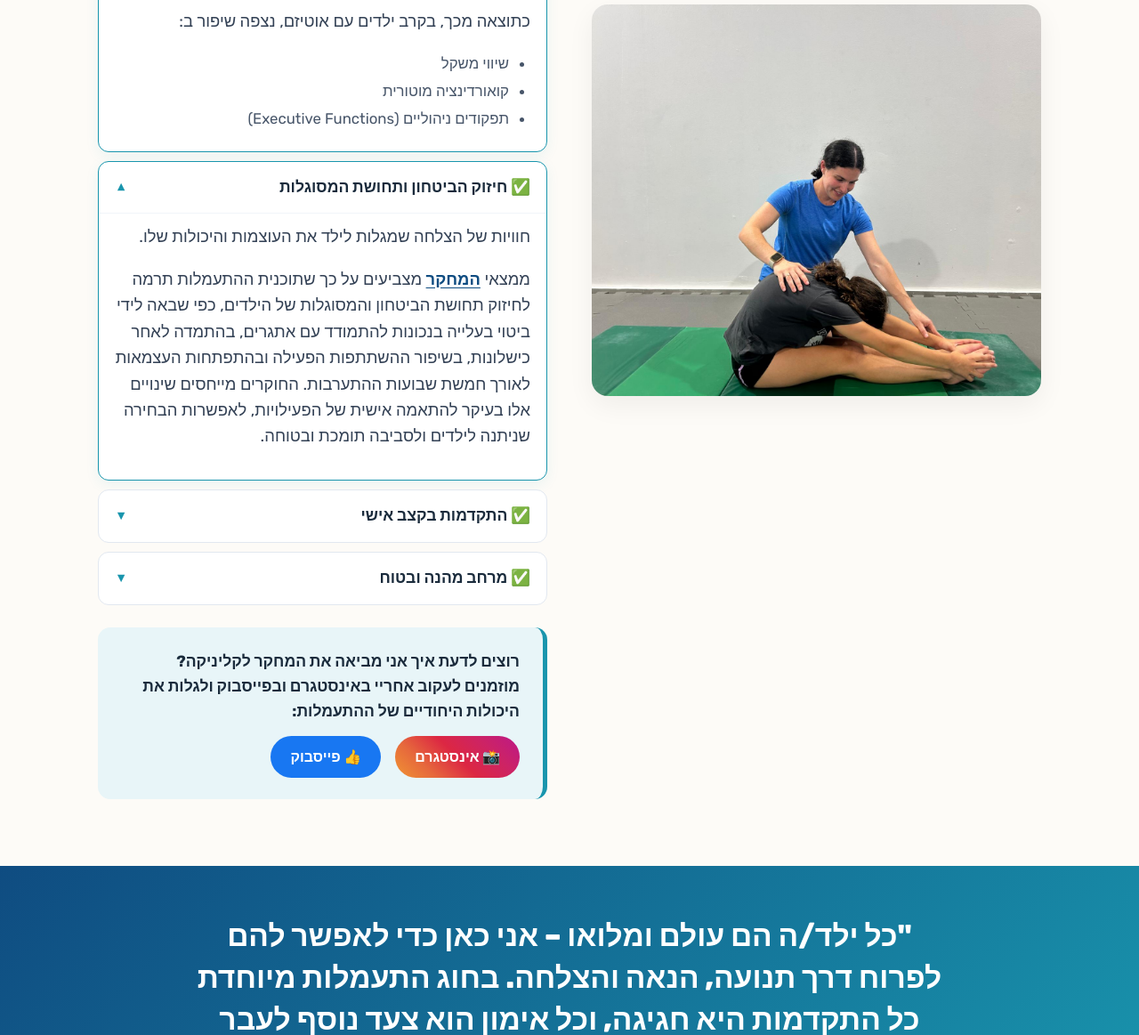
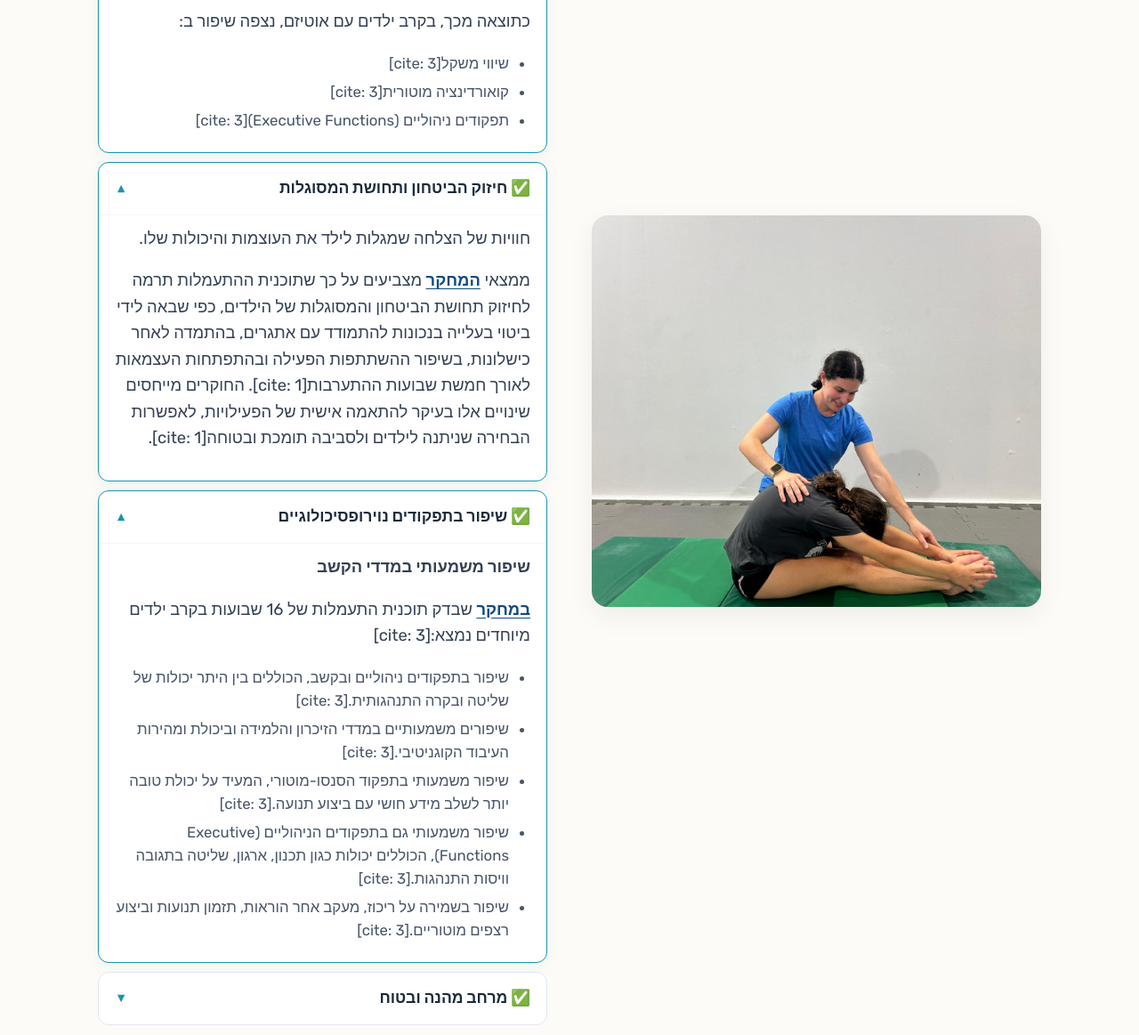
Before and after one commit to ReutRamraz/reut-gymnastics, a plain HTML site: page index.html in a window 1280 px wide. Shown: the part 2780-3943 px from the top of the page at 89% size. Drawn offline with Linux system fonts and the light colour scheme.

Commit message:
Add files via upload

```diff
--- a/index.html
+++ b/index.html
@@ -403,7 +403,8 @@
       list-style-type: disc;
     }
     .accordion-content li {
-      margin-bottom: 4px;
+      margin-bottom: 6px;
+      line-height: 1.55;
     }
 
     /* In-text Research Link */
@@ -823,7 +824,7 @@
 
           <!-- Accordion / Collapsible Menu -->
           <div class="accordion-group">
-            <!-- 1. Motor & Coordination with research link -->
+            <!-- 1. Motor & Coordination -->
             <details class="accordion-item" open>
               <summary class="accordion-header">
                 <span>✅ פיתוח מוטוריקה וקואורדינציה</span>
@@ -832,18 +833,18 @@
               <div class="accordion-content">
                 <p>חיזוק הגוף, ויסות תנועתי ושיפור תחושת הגוף במרחב.</p>
                 <p>
-                  <a href="motor-study.pdf" target="_blank" class="research-text-link" title="פתיחת קובץ המחקר המלא ב-PDF">במחקר</a> שבדק מה קורה לאחר תוכנית התערבות בת 16 שבועות של אימוני התעמלות נמצא שהתעמלות מפעילה מגוון רחב של מערכות בגוף ומקדמת תיאום טוב יותר בין מערכת העצבים לשרירים.
+                  <a href="motor-study.pdf" target="_blank" class="research-text-link" title="פתיחת קובץ המחקר המלא ב-PDF">במחקר</a> שבדק מה קורה לאחר תוכנית התערבות בת 16 שבועות של אימוני התעמלות נמצא שהתעמלות מפעילה מגוון רחב של מערכות בגוף ומקדמת תיאום טוב יותר בין מערכת העצבים לשרירים[cite: 3].
                 </p>
                 <p>כתוצאה מכך, בקרב ילדים עם אוטיזם, נצפה שיפור ב:</p>
                 <ul>
-                  <li>שיווי משקל</li>
-                  <li>קואורדינציה מוטורית</li>
-                  <li>תפקודים ניהוליים (Executive Functions)</li>
+                  <li>שיווי משקל[cite: 3]</li>
+                  <li>קואורדינציה מוטורית[cite: 3]</li>
+                  <li>תפקודים ניהוליים (Executive Functions)[cite: 3]</li>
                 </ul>
               </div>
             </details>
 
-            <!-- 2. Confidence & Self-Efficacy with research link -->
+            <!-- 2. Confidence & Self-Efficacy -->
             <details class="accordion-item" open>
               <summary class="accordion-header">
                 <span>✅ חיזוק הביטחון ותחושת המסוגלות</span>
@@ -852,21 +853,33 @@
               <div class="accordion-content">
                 <p>חוויות של הצלחה שמגלות לילד את העוצמות והיכולות שלו.</p>
                 <p>
-                  ממצאי <a href="research-study.pdf" target="_blank" class="research-text-link" title="פתיחת קובץ המחקר המלא ב-PDF">המחקר</a> מצביעים על כך שתוכנית ההתעמלות תרמה לחיזוק תחושת הביטחון והמסוגלות של הילדים, כפי שבאה לידי ביטוי בעלייה בנכונות להתמודד עם אתגרים, בהתמדה לאחר כישלונות, בשיפור ההשתתפות הפעילה ובהתפתחות העצמאות לאורך חמשת שבועות ההתערבות. החוקרים מייחסים שינויים אלו בעיקר להתאמה אישית של הפעילויות, לאפשרות הבחירה שניתנה לילדים ולסביבה תומכת ובטוחה.
+                  ממצאי <a href="research-study.pdf" target="_blank" class="research-text-link" title="פתיחת קובץ המחקר המלא ב-PDF">המחקר</a> מצביעים על כך שתוכנית ההתעמלות תרמה לחיזוק תחושת הביטחון והמסוגלות של הילדים, כפי שבאה לידי ביטוי בעלייה בנכונות להתמודד עם אתגרים, בהתמדה לאחר כישלונות, בשיפור ההשתתפות הפעילה ובהתפתחות העצמאות לאורך חמשת שבועות ההתערבות[cite: 1]. החוקרים מייחסים שינויים אלו בעיקר להתאמה אישית של הפעילויות, לאפשרות הבחירה שניתנה לילדים ולסביבה תומכת ובטוחה[cite: 1].
                 </p>
               </div>
             </details>
 
-            <details class="accordion-item">
+            <!-- 3. Neuropsychological Functions -->
+            <details class="accordion-item" open>
               <summary class="accordion-header">
-                <span>✅ התקדמות בקצב אישי</span>
+                <span>✅ שיפור בתפקודים נוירופסיכולוגיים</span>
                 <span class="arrow">▼</span>
               </summary>
               <div class="accordion-content">
-                תרגול מדויק המותאם לצרכים הייחודיים של כל ילד וילדה.
+                <p><strong>שיפור משמעותי במדדי הקשב</strong></p>
+                <p>
+                  <a href="motor-study.pdf" target="_blank" class="research-text-link" title="פתיחת קובץ המחקר המלא ב-PDF">במחקר</a> שבדק תוכנית התעמלות של 16 שבועות בקרב ילדים מיוחדים נמצא:[cite: 3]
+                </p>
+                <ul>
+                  <li>שיפור בתפקודים ניהוליים ובקשב, הכוללים בין היתר יכולות של שליטה ובקרה התנהגותית.[cite: 3]</li>
+                  <li>שיפורים משמעותיים במדדי הזיכרון והלמידה וביכולת ומהירות העיבוד הקוגניטיבי.[cite: 3]</li>
+                  <li>שיפור משמעותי בתפקוד הסנסו-מוטורי, המעיד על יכולת טובה יותר לשלב מידע חושי עם ביצוע תנועה.[cite: 3]</li>
+                  <li>שיפור משמעותי גם בתפקודים הניהוליים (Executive Functions), הכוללים יכולות כגון תכנון, ארגון, שליטה בתגובה וויסות התנהגות.[cite: 3]</li>
+                  <li>שיפור בשמירה על ריכוז, מעקב אחר הוראות, תזמון תנועות וביצוע רצפים מוטוריים.[cite: 3]</li>
+                </ul>
               </div>
             </details>
 
+            <!-- 4. Safe & Fun Environment -->
             <details class="accordion-item">
               <summary class="accordion-header">
                 <span>✅ מרחב מהנה ובטוח</span>
```
